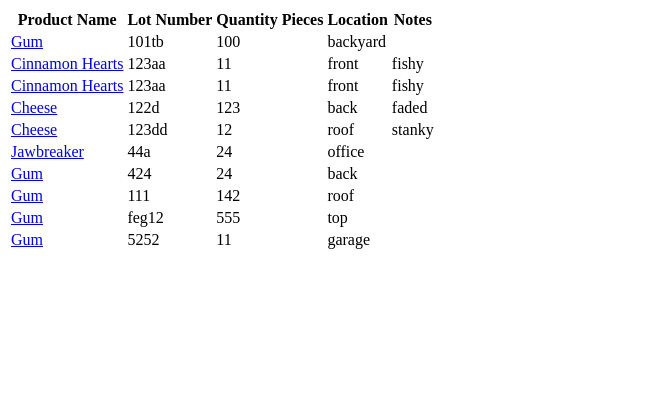
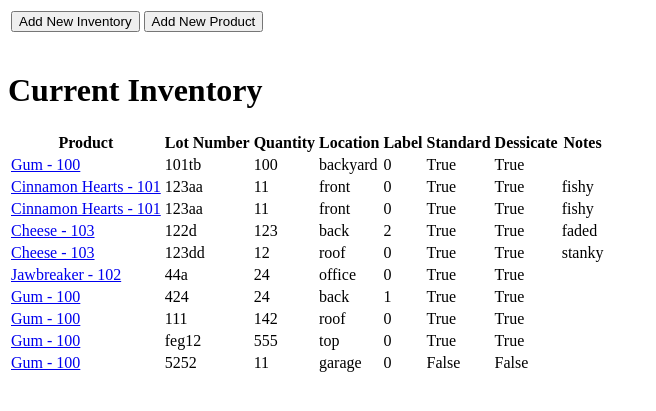
Before and after one commit to danhto/InventoryTracker, a Django app: page /tracker/ in a window 1280 px wide. Shown: the top 411 px of the page, without its empty margins (0-656 px from the left). Run offline with Django 3.2, Linux system fonts and the light colour scheme; data comes from the database, SQL or seed files in the repository; both versions use the stored data as it was after the commit.

Commit message:
Added menu navigation
-can now navigate between pages via buttons
-update inventory values and html formatting

```diff
--- a/tracker/models.py
+++ b/tracker/models.py
@@ -29,8 +29,8 @@ class Inventory(models.Model):
     quantity = models.IntegerField(default=0)
     location = models.CharField(max_length=100)
     label = models.CharField(max_length=1,choices=LABEL_INFO, default=NO_LABEL)
-    standard = models.BooleanField(default='true')
-    dessicate = models.BooleanField(default='false')
+    standard = models.CharField(max_length=3)
+    dessicate = models.CharField(max_length=3)
     notes = models.CharField(max_length=200)
     def __str__(self):
         return self.product.product_name + " - " + str(self.lot_number) + " -quantity: " + str(self.quantity) + " -location: " + self.location
--- a/tracker/templates/tracker/index.html
+++ b/tracker/templates/tracker/index.html
@@ -1,20 +1,42 @@
+<table class="menu">
+    <tr>
+        <td>
+            <form action="{% url 'tracker:add_inventory' %}">
+                <input type="submit" value="Add New Inventory">
+            </form>
+        </td>
+        <td>
+            <form action="{% url 'tracker:add_product' %}">
+                <input type="submit" value="Add New Product">
+            </form>
+        </td>
+    </tr>
+</table>
+
+
+<h1>Current Inventory</h1>
+
 {% if inventory_list %}
 <table>
     <tr>
-        <th>Product Name</th>
+        <th>Product</th>
         <th>Lot Number</th>
         <th>Quantity</th>
-        <th>Pieces</th>
         <th>Location</th>
+        <th>Label</th>
+        <th>Standard</th>
+        <th>Dessicate</th>
         <th>Notes</th>
     </th>
     {% for inventory in inventory_list %}
     <tr>
-        <td><a href="{% url 'tracker:product_inventory' inventory.product.product_name.lower %}">{{ inventory.product.product_name }}</a></td>
+        <td><a href="{% url 'tracker:product_inventory' inventory.product.product_name.lower %}">{{ inventory.product }}</a></td>
         <td>{{ inventory.lot_number }}</td>
         <td>{{ inventory.quantity }}</td>
-        <td>{{ inventory.pieces }}</td>
         <td>{{ inventory.location }}</td>
+        <td>{{ inventory.label }}</td>
+        <td>{{ inventory.standard }}</td>
+        <td>{{ inventory.dessicate }}</td>
         <td>{{ inventory.notes }}</td>
     </tr>
     {% endfor %}
--- a/tracker/urls.py
+++ b/tracker/urls.py
@@ -9,8 +9,12 @@ urlpatterns = [
                url(r'^(?P<product_name>[\w\s]+)/product_inventory/$', views.product_inventory, name='product_inventory'),
                # ex: /tracker/add_product
                url(r'^add_product/$', views.add_product, name='add_product'),
-               # ex: /tracker/new_product
+               # ex: /tracker/new_product accessible only through form submission from add_product.html
                url(r'^new_product/$', views.new_product, name='new_product'),
-               # ex: /tracker/delete_product
+               # ex: /tracker/delete_product accessible only through form submission from add_product.html
                url(r'^delete_product/$', views.delete_product, name='delete_product'),
+               # ex: /tracker/add_inventory
+               url(r'^add_inventory/$', views.add_inventory, name='add_inventory'),
+               # ex: /tracker/new_inventory accessible only through form submission from add_inventory.html
+               url(r'^new_inventory/$', views.new_inventory, name='new_inventory'),
                ]
--- a/tracker/views.py
+++ b/tracker/views.py
@@ -2,6 +2,7 @@ from django.shortcuts import render
 from django.http import HttpResponse, Http404, HttpResponseRedirect
 from tracker.models import Product, Inventory
 from django.core.urlresolvers import reverse
+import datetime
 
 # List all inventory entries in system
 def index(request):
@@ -39,7 +40,6 @@ def new_product(request):
     # Proceed with product creation only if both fields are not empty
     if product_name.strip() != '' and sm_lot_number.strip() != '' and weight.strip() != '' and pieces.strip() != '':
         product = Product(product_name=product_name, sm_lot_number=sm_lot_number, weight=weight, pieces=pieces, category=category)
-        print(product)
         product.save()
     else:
         return render(request, 'tracker/add_product.html', {'product_list': Product.objects.all(), 'error_message': "Product name and lot number cannot be empty.",})
@@ -52,3 +52,45 @@ def delete_product(request):
         if str(product.product_name) == product_name:
             product.delete()
     return HttpResponseRedirect(reverse('tracker:add_product', args=()))
+
+# Add new inventory for an existing product
+def add_inventory(request):
+    return render(request, 'tracker/add_inventory.html', {'product_list': Product.objects.all()})
+
+# Creates and stores inventory based on values entered into the new_inventory form
+def new_inventory(request):
+    sm_lot_number = request.POST['sm_lot_number']
+    lot_number = request.POST['lot_number']
+    quantity = request.POST['quantity']
+    location = request.POST['location']
+    label = request.POST['label']
+    standard = request.POST['standard']
+    dessicate = request.POST['dessicate']
+    notes = request.POST['notes']
+    product = ''
+    # Guards against blank fields
+    if sm_lot_number == '' and lot_number == '' and quantity == '' and location == '':
+        return render(request, 'tracker/add_inventory.html', {'product_list': Product.objects.all(), 'error_message': "Missing information, only notes can be empty.",})
+    # Searches for product in database and creates inventory with indicated values if found
+    for prod in Product.objects.all():
+        if str(prod.sm_lot_number) == sm_lot_number:
+            product = prod
+    # Guards against duplicate lot numbers when entering new inventory
+    for inventory in Inventory.objects.all():
+        if str(inventory.lot_number) == lot_number:
+            return render(request, 'tracker/add_inventory.html', {'product_list': Product.objects.all(), 'error_message': "Indicated lot number already exists. Please check existing inventory for duplicates.",})
+    if product == '':
+        return render(request, 'tracker/add_inventory.html', {'product_list': Product.objects.all(), 'error_message': "Product error: Product cannot be found.",})
+    else:
+        inventory = Inventory(product=product,
+                              add_date=datetime.datetime.now(),
+                              lot_number=lot_number,
+                              quantity=quantity,
+                              location=location,
+                              label=label,
+                              standard=standard,
+                              dessicate=dessicate,
+                              notes=notes)
+        inventory.save()
+        return render(request, 'tracker/add_inventory.html', {'product_list': Product.objects.all(), 'added': "1",})
+        #return HttpResponseRedirect(reverse('tracker:add_inventory', {'added': "true"}, args=()))
```
Also changed, not shown: tracker/templates/tracker/add_inventory.html (added, +63 -0 lines), tracker/templates/tracker/add_product.html (+15 -0 lines), db.sqlite3, 3 other files.
